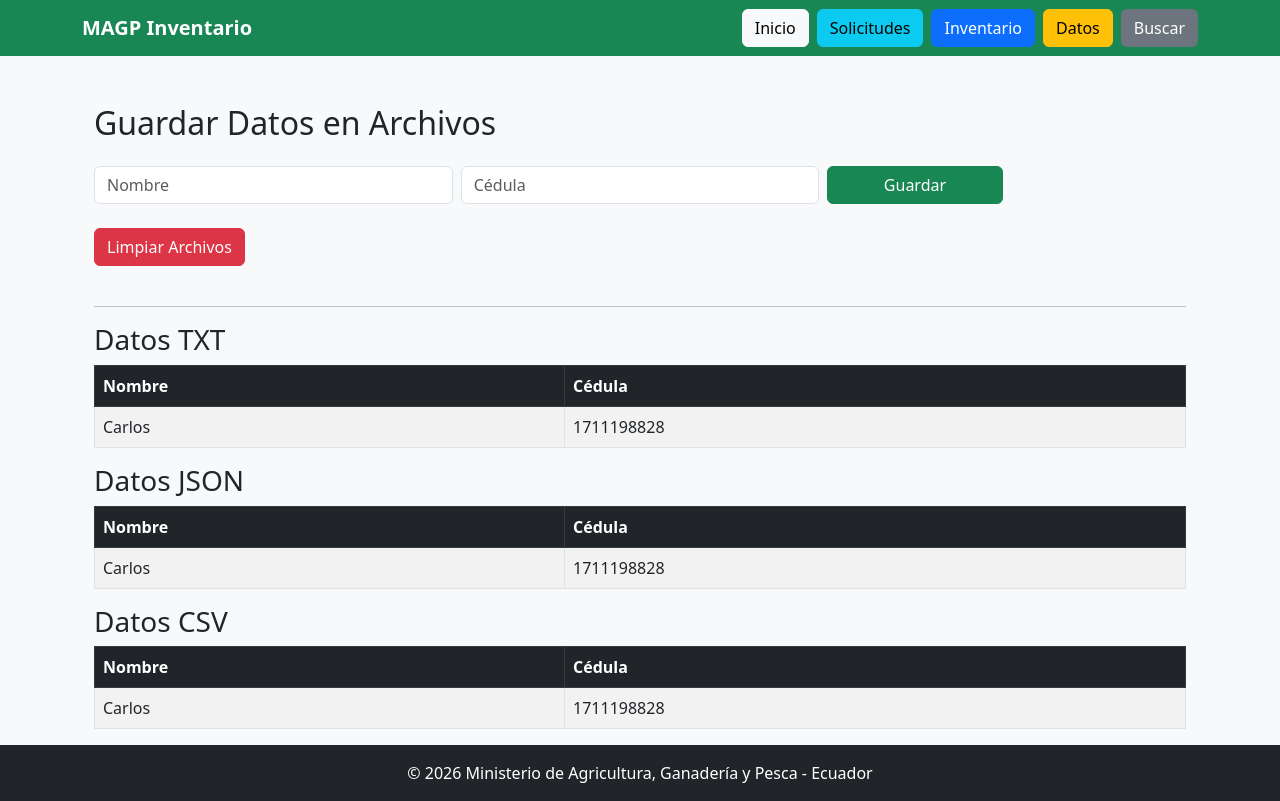
After one commit to Macabro1/Proyecto_Subvenciones_MAGYP, a Flask app: page /datos in a window 1280 px wide. The commit adds this page. Run offline with Flask 3, Linux system fonts and the light colour scheme.

Commit message:
Actualización semana 12

```diff
--- a/app.py
+++ b/app.py
@@ -3,18 +3,51 @@ from config import Config
 from models import db, ProductoDB, Solicitud
 from inventario_poo import Inventario
 
+# IMPORT PERSISTENCIA
+from inventario.persistencia import (
+    guardar_txt, guardar_json, guardar_csv,
+    leer_txt, leer_json, leer_csv,
+    limpiar_archivos
+)
+
 app = Flask(__name__)
 app.config.from_object(Config)
 
 db.init_app(app)
-
-# ===============================
-# INICIALIZAR INVENTARIO POO
-# ===============================
 inventario = Inventario()
 
 # ===============================
-# CREAR TABLAS Y CARGAR PRODUCTOS INICIALES
+# VALIDACIÓN CÉDULA ECUATORIANA
+# ===============================
+def validar_cedula_ecuatoriana(cedula):
+
+    if len(cedula) != 10 or not cedula.isdigit():
+        return False
+
+    provincia = int(cedula[:2])
+    if provincia < 1 or provincia > 24:
+        return False
+
+    tercer_digito = int(cedula[2])
+    if tercer_digito >= 6:
+        return False
+
+    coeficientes = [2,1,2,1,2,1,2,1,2]
+    suma = 0
+
+    for i in range(9):
+        valor = int(cedula[i]) * coeficientes[i]
+        if valor >= 10:
+            valor -= 9
+        suma += valor
+
+    digito_verificador = (10 - (suma % 10)) % 10
+
+    return digito_verificador == int(cedula[9])
+
+
+# ===============================
+# CREAR TABLAS Y CARGAR PRODUCTOS
 # ===============================
 def cargar_productos_iniciales():
     if ProductoDB.query.count() == 0:
@@ -48,20 +81,21 @@ def cargar_productos_iniciales():
             db.session.add(nuevo)
 
         db.session.commit()
-        print("✔ Inventario inicial cargado correctamente")
 
 
 with app.app_context():
     db.create_all()
     cargar_productos_iniciales()
 
+
 # ===============================
-# CARGAR INVENTARIO POO ANTES DE CADA REQUEST
+# CARGAR INVENTARIO POO
 # ===============================
 @app.before_request
 def cargar_inventario():
     productos = ProductoDB.query.all()
     inventario.cargar_desde_db(productos)
+
 
 # ===============================
 # HOME
@@ -83,6 +117,7 @@ def index():
         rechazadas=rechazadas
     )
 
+
 # ===============================
 # CREAR SOLICITUD
 # ===============================
@@ -103,6 +138,7 @@ def solicitar():
 
     return redirect(url_for("index"))
 
+
 # ===============================
 # LISTAR SOLICITUDES
 # ===============================
@@ -112,6 +148,7 @@ def listar_solicitudes():
     solicitudes = Solicitud.query.all()
     return render_template("solicitudes.html", solicitudes=solicitudes)
 
+
 # ===============================
 # APROBAR / RECHAZAR
 # ===============================
@@ -120,7 +157,6 @@ def cambiar_estado(id, nuevo_estado):
 
     solicitud = Solicitud.query.get_or_404(id)
 
-    # Si ya fue aprobada no volver a descontar
     if solicitud.estado == "Aprobado":
         return redirect(url_for("listar_solicitudes"))
 
@@ -133,7 +169,6 @@ def cambiar_estado(id, nuevo_estado):
 
         producto.cantidad -= 1
         solicitud.estado = "Aprobado"
-
         db.session.commit()
 
     elif nuevo_estado == "Rechazado":
@@ -142,14 +177,15 @@ def cambiar_estado(id, nuevo_estado):
 
     return redirect(url_for("listar_solicitudes"))
 
+
 # ===============================
-# INVENTARIO CRUD
+# INVENTARIO
 # ===============================
 @app.route("/inventario")
 def ver_inventario():
-
     productos = ProductoDB.query.all()
     return render_template("inventario.html", productos=productos)
+
 
 @app.route("/agregar_producto", methods=["POST"])
 def agregar_producto():
@@ -166,6 +202,7 @@ def agregar_producto():
 
     return redirect(url_for("ver_inventario"))
 
+
 @app.route("/eliminar_producto/<int:id>")
 def eliminar_producto(id):
 
@@ -175,6 +212,48 @@ def eliminar_producto(id):
 
     return redirect(url_for("ver_inventario"))
 
+
+# ===============================
+# PERSISTENCIA ARCHIVOS
+# ===============================
+@app.route("/guardar_archivos", methods=["POST"])
+def guardar_archivos():
+
+    nombre = request.form["nombre"]
+    cedula = request.form["cedula"]
+
+    if not validar_cedula_ecuatoriana(cedula):
+        return "Cédula inválida"
+
+    guardar_txt(nombre, cedula)
+    guardar_json(nombre, cedula)
+    guardar_csv(nombre, cedula)
+
+    return redirect(url_for("ver_datos"))
+
+
+@app.route("/datos")
+def ver_datos():
+
+    datos_txt = leer_txt()
+    datos_json = leer_json()
+    datos_csv = leer_csv()
+
+    return render_template(
+        "datos.html",
+        datos_txt=datos_txt,
+        datos_json=datos_json,
+        datos_csv=datos_csv
+    )
+
+
+@app.route("/limpiar_datos")
+def limpiar_datos():
+
+    limpiar_archivos()
+    return redirect(url_for("ver_datos"))
+
+
 # ===============================
 # EJECUTAR APP
 # ===============================
--- /dev/null
+++ b/inventario/data/datos.csv
@@ -0,0 +1,2 @@
+nombre,cedula
+Carlos,1711198828
--- /dev/null
+++ b/inventario/data/datos.json
@@ -0,0 +1,6 @@
+[
+    {
+        "nombre": "Carlos",
+        "cedula": "1711198828"
+    }
+]
--- /dev/null
+++ b/inventario/data/datos.txt
@@ -0,0 +1 @@
+Carlos,1711198828
--- /dev/null
+++ b/inventario/persistencia.py
@@ -0,0 +1,114 @@
+import os
+import json
+import csv
+
+BASE_DIR = os.path.dirname(os.path.abspath(__file__))
+DATA_DIR = os.path.join(BASE_DIR, "data")
+
+# Crear carpeta data si no existe
+if not os.path.exists(DATA_DIR):
+    os.makedirs(DATA_DIR)
+
+TXT_FILE = os.path.join(DATA_DIR, "datos.txt")
+JSON_FILE = os.path.join(DATA_DIR, "datos.json")
+CSV_FILE = os.path.join(DATA_DIR, "datos.csv")
+
+
+# ===============================
+# GUARDAR EN TXT
+# ===============================
+def guardar_txt(nombre, cedula):
+    with open(TXT_FILE, "a", encoding="utf-8") as f:
+        f.write(f"{nombre},{cedula}\n")
+
+
+def leer_txt():
+    datos = []
+    if os.path.exists(TXT_FILE):
+        with open(TXT_FILE, "r", encoding="utf-8") as f:
+            for linea in f:
+                partes = linea.strip().split(",")
+                if len(partes) == 2:
+                    datos.append({
+                        "nombre": partes[0],
+                        "cedula": partes[1]
+                    })
+    return datos
+
+
+# ===============================
+# GUARDAR EN JSON
+# ===============================
+def guardar_json(nombre, cedula):
+
+    datos = []
+
+    if os.path.exists(JSON_FILE):
+        with open(JSON_FILE, "r", encoding="utf-8") as f:
+            try:
+                datos = json.load(f)
+            except:
+                datos = []
+
+    datos.append({
+        "nombre": nombre,
+        "cedula": cedula
+    })
+
+    with open(JSON_FILE, "w", encoding="utf-8") as f:
+        json.dump(datos, f, indent=4)
+
+
+def leer_json():
+    if os.path.exists(JSON_FILE):
+        with open(JSON_FILE, "r", encoding="utf-8") as f:
+            try:
+                return json.load(f)
+            except:
+                return []
+    return []
+
+
+# ===============================
+# GUARDAR EN CSV (con encabezado automático)
+# ===============================
+def guardar_csv(nombre, cedula):
+
+    file_exists = os.path.exists(CSV_FILE)
+    file_empty = not file_exists or os.path.getsize(CSV_FILE) == 0
+
+    with open(CSV_FILE, "a", newline="", encoding="utf-8") as f:
+        writer = csv.writer(f)
+
+        if file_empty:
+            writer.writerow(["nombre", "cedula"])
+
+        writer.writerow([nombre, cedula])
+
+
+def leer_csv():
+
+    datos = []
+
+    if os.path.exists(CSV_FILE):
+        with open(CSV_FILE, "r", encoding="utf-8") as f:
+            reader = csv.reader(f)
+
+            for fila in reader:
+                if len(fila) == 2 and fila[0] != "nombre":
+                    datos.append({
+                        "nombre": fila[0],
+                        "cedula": fila[1]
+                    })
+
+    return datos
+
+
+# ===============================
+# LIMPIAR ARCHIVOS
+# ===============================
+def limpiar_archivos():
+
+    for archivo in [TXT_FILE, JSON_FILE, CSV_FILE]:
+        if os.path.exists(archivo):
+            os.remove(archivo)
--- a/templates/base.html
+++ b/templates/base.html
@@ -11,11 +11,30 @@
 <nav class="navbar navbar-expand-lg navbar-dark bg-success">
 <div class="container">
 <a class="navbar-brand fw-bold" href="/">MAGP Inventario</a>
+
 <ul class="navbar-nav ms-auto">
-<li class="nav-item"><a class="btn btn-light me-2" href="/">Inicio</a></li>
-<li class="nav-item"><a class="btn btn-info me-2" href="/solicitudes">Solicitudes</a></li>
-<li class="nav-item"><a class="btn btn-primary me-2" href="/inventario">Inventario</a></li>
-<li class="nav-item"><a class="btn btn-secondary" href="/buscar">Buscar</a></li>
+
+<li class="nav-item">
+<a class="btn btn-light me-2" href="/">Inicio</a>
+</li>
+
+<li class="nav-item">
+<a class="btn btn-info me-2" href="/solicitudes">Solicitudes</a>
+</li>
+
+<li class="nav-item">
+<a class="btn btn-primary me-2" href="/inventario">Inventario</a>
+</li>
+
+<!-- ✅ NUEVO BOTÓN DATOS -->
+<li class="nav-item">
+<a class="btn btn-warning me-2" href="/datos">Datos</a>
+</li>
+
+<li class="nav-item">
+<a class="btn btn-secondary" href="/buscar">Buscar</a>
+</li>
+
 </ul>
 </div>
 </nav>
--- /dev/null
+++ b/templates/datos.html
@@ -0,0 +1,82 @@
+{% extends "base.html" %}
+{% block content %}
+
+<div class="container mt-4">
+
+<h2 class="mb-4">Guardar Datos en Archivos</h2>
+
+<form method="POST" action="{{ url_for('guardar_archivos') }}" class="row g-2 mb-4">
+    <div class="col-md-4">
+        <input type="text" name="nombre" class="form-control" placeholder="Nombre" required>
+    </div>
+    <div class="col-md-4">
+        <input type="text" name="cedula" class="form-control" placeholder="Cédula" required>
+    </div>
+    <div class="col-md-2">
+        <button type="submit" class="btn btn-success w-100">Guardar</button>
+    </div>
+</form>
+
+<a href="{{ url_for('limpiar_datos') }}" class="btn btn-danger mb-4">
+    Limpiar Archivos
+</a>
+
+<hr>
+
+<h3>Datos TXT</h3>
+<table class="table table-bordered table-striped">
+    <thead class="table-dark">
+        <tr>
+            <th>Nombre</th>
+            <th>Cédula</th>
+        </tr>
+    </thead>
+    <tbody>
+        {% for d in datos_txt %}
+        <tr>
+            <td>{{ d.nombre }}</td>
+            <td>{{ d.cedula }}</td>
+        </tr>
+        {% endfor %}
+    </tbody>
+</table>
+
+<h3>Datos JSON</h3>
+<table class="table table-bordered table-striped">
+    <thead class="table-dark">
+        <tr>
+            <th>Nombre</th>
+            <th>Cédula</th>
+        </tr>
+    </thead>
+    <tbody>
+        {% for d in datos_json %}
+        <tr>
+            <td>{{ d.nombre }}</td>
+            <td>{{ d.cedula }}</td>
+        </tr>
+        {% endfor %}
+    </tbody>
+</table>
+
+<h3>Datos CSV</h3>
+<table class="table table-bordered table-striped">
+    <thead class="table-dark">
+        <tr>
+            <th>Nombre</th>
+            <th>Cédula</th>
+        </tr>
+    </thead>
+    <tbody>
+        {% for d in datos_csv %}
+        <tr>
+            <td>{{ d.nombre }}</td>
+            <td>{{ d.cedula }}</td>
+        </tr>
+        {% endfor %}
+    </tbody>
+</table>
+
+</div>
+
+{% endblock %}
```
Also changed, not shown: config.py (+15 -2 lines), inventario/__init__.py (added).
